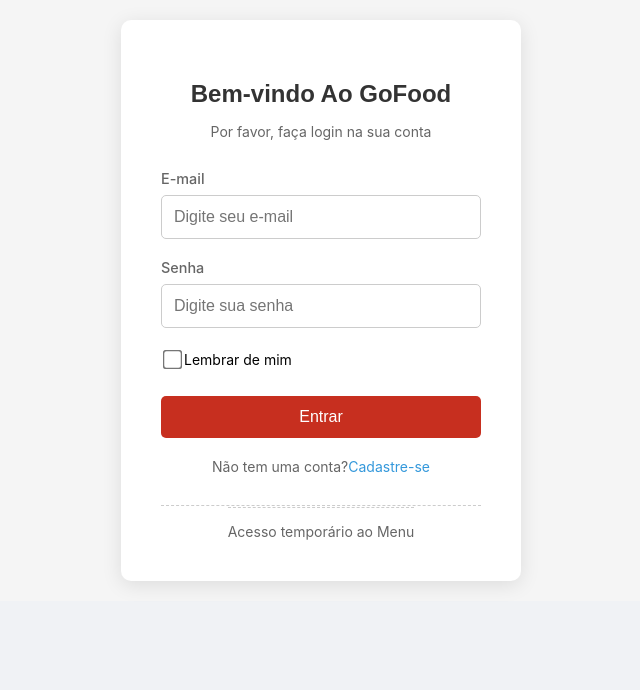
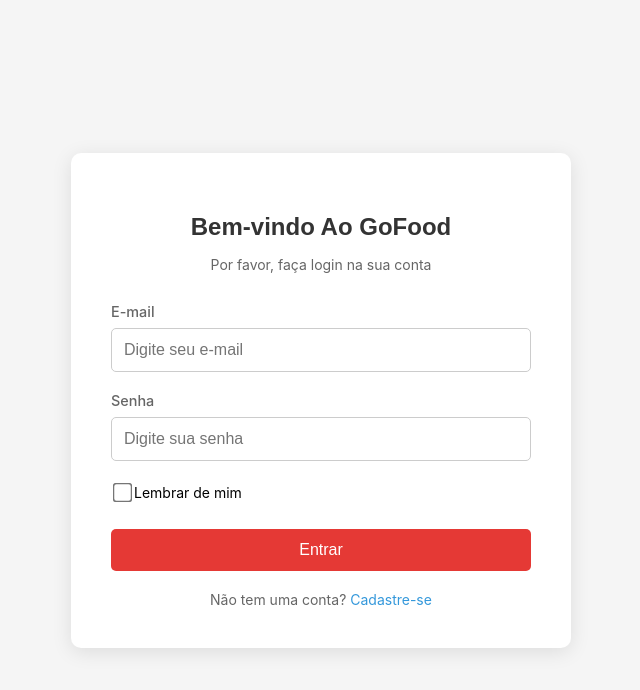
Before and after one commit to CauaConceicao20/GoFood-Delivery-Final, a React (Create React App) app in the folder src/front-end/: page /login in a window 1280 px wide. Shown: the top 690 px of the page, without its empty margins (319-959 px from the left). Built offline with nearby package versions, Linux system fonts and the light colour scheme.

Commit message:
feat: conecta tela de login ao back end

```diff
--- a/src/front-end/src/components/header/Header.jsx
+++ b/src/front-end/src/components/header/Header.jsx
@@ -11,7 +11,7 @@
 
 const Header = ({ toggleAddressModal }) => {
   const [showMenu, setShowMenu] = useState(false);
-  const [estadoDoUsuario, setEstadoDoUsuario] = useState(1);
+  const [estadoDoUsuario, setEstadoDoUsuario] = useState(0);
   const [cep, setCep] = useState('');
 
   const handlePerfilClick = (event) => {
--- a/src/front-end/src/telas/carrinho/Carrinho.css
+++ b/src/front-end/src/telas/carrinho/Carrinho.css
@@ -18,7 +18,6 @@
 
 /* O restante do seu Carrinho.css (itens, resumo de pagamento, etc.) permanece o mesmo,
    pois os ajustes anteriores já organizaram esses elementos verticalmente. */
-
 
 .carrinho-main {
     display: flex;
--- a/src/front-end/src/telas/login/Login.css
+++ b/src/front-end/src/telas/login/Login.css
@@ -1,3 +1,19 @@
+* {
+  padding: 0;
+  margin: 0;
+}
+
+.section-login {
+  overflow: hidden;
+  width: 100vw;
+  height: 100vh;
+  display: flex;
+  justify-content: center;
+  align-items: center;
+  background-color: #f5f5f5;
+
+}
+
 .login-container {
   justify-content: center;
   align-items: center;
@@ -6,7 +22,7 @@
   padding: 20px;
   gap: 40px;
   width: 100%;
-  margin: 10;
+  margin: auto;
 }
 
 
@@ -14,24 +30,20 @@
   flex: 1;
   display: flex;
   justify-content: center;
-  /* Alinha o formulário à esquerda */
   align-items: center;
   padding: 4rem;
-
+  background: white;
 }
 
 .login-box {
   width: 100%;
-  max-width: 400px;
-  /* Largura máxima do formulário */
+  max-width: 500px;
   background: white;
   padding: 40px;
   border-radius: 10px;
   box-shadow: 0 4px 20px rgba(0, 0, 0, 0.1);
-  margin: 0 auto;
-  /* Centraliza horizontalmente */
+  margin: auto;
 }
-
 
 .login-header {
   text-align: center;
@@ -110,10 +122,10 @@
   text-decoration: underline;
 }
 
-.login-button {
+.btn-login {
   width: 100%;
   padding: 12px;
-  background-color: #c72f1f;
+  background-color: #E53935;
   color: white;
   border: none;
   border-radius: 5px;
@@ -123,8 +135,8 @@
   transition: background-color 0.3s;
 }
 
-.login-button:hover {
-  background-color: #2980b9;
+.btn-login:hover {
+  background-color: #a82d2d;
 }
 
 .signup-link {
@@ -186,22 +198,3 @@
 .restaurant-button:hover {
   background-color: #e67e22;
 }
-
-/* estilo link temporario para menu */
-.temp-menu-link {
-  text-align: center;
-  margin-top: 30px;
-  padding-top: 15px;
-  border-top: 1px dashed #ccc;
-}
-
-.temp-menu-link a {
-  color: #666;
-  text-decoration: none;
-  font-size: 14px;
-}
-
-.temp-menu-link a:hover {
-  text-decoration: underline;
-  color: #333;
-}
--- a/src/front-end/src/telas/login/Login.jsx
+++ b/src/front-end/src/telas/login/Login.jsx
@@ -1,62 +1,85 @@
-import React, { useState } from 'react';
+import React, { useState, useRef } from 'react';
 import './Login.css';
-import { Link } from 'react-router-dom';
+import { Link, useNavigate } from 'react-router-dom';
 
 const Login = () => {
-  const [email, setEmail] = useState('');
-  const [password, setPassword] = useState('');
+  const emailRef = useRef(null);
+  const senhaRef = useRef(null);
+  const rememberRef = useRef(null);
+  const navigate = useNavigate();
+
+  const [mensagem, setMensagem] = useState('');
+  const [loading, setLoading] = useState(false);
   const [rememberMe, setRememberMe] = useState(false);
-  const [error, setError] = useState('');
 
-  const handleSubmit = (e) => {
+  const handleLogin = async (e) => {
     e.preventDefault();
-    setError('');
+    setMensagem('');
+    setLoading(true);
 
-    // Validação básica
-    if (!email || !password) {
-      setError('Por favor, preencha todos os campos');
-      return;
+    const email = emailRef.current.value;
+    const senha = senhaRef.current.value;
+
+    try {
+      const response = await fetch('http://localhost:3001/api/v1/auth/login', {
+        method: 'POST',
+        headers: { 'Content-Type': 'application/json' },
+        body: JSON.stringify({ email, senha }),
+        credentials: 'include'
+      });
+
+      const data = await response.json();
+
+      if (response.ok) {
+        navigate("/main_menu");
+      } else {
+        setMensagem(data.erro || 'Erro ao fazer login.');
       }
-
-    //chamada à API de autenticação
-    console.log('Dados do login:', { email, password, rememberMe });
-
-    // Simulação de login bem-sucedido
-    // alert('Login realizado com sucesso!');
+    } catch (error) {
+      setMensagem('Erro de conexão com o servidor.');
+    } finally {
+      setLoading(false);
+    }
   };
 
   return (
+    <section className="section-login">
       <div className="login-container">
-
-
         <div className="login-box">
           <div className="login-header">
             <h2>Bem-vindo Ao GoFood</h2>
             <p>Por favor, faça login na sua conta</p>
           </div>
 
-        {error && <div className="error-message">{error}</div>}
+          {mensagem && (
+            <div
+              className="error-message"
+              style={{ color: mensagem.includes('sucesso') ? 'green' : '#E53935' }}
+            >
+              {mensagem}
+            </div>
+          )}
 
-        <form onSubmit={handleSubmit} className="login-form">
+          <form id="form-login" onSubmit={handleLogin}>
             <div className="form-group">
-            <label htmlFor="email">E-mail</label>
+              <label htmlFor="input-email">E-mail</label>
               <input
+                id="input-email"
                 type="email"
-              id="email"
-              value={email}
-              onChange={(e) => setEmail(e.target.value)}
                 placeholder="Digite seu e-mail"
+                ref={emailRef}
+                required
               />
             </div>
 
             <div className="form-group">
-            <label htmlFor="password">Senha</label>
+              <label htmlFor="input-senha">Senha</label>
               <input
+                id="input-senha"
                 type="password"
-              id="password"
-              value={password}
-              onChange={(e) => setPassword(e.target.value)}
                 placeholder="Digite sua senha"
+                ref={senhaRef}
+                required
               />
             </div>
 
@@ -67,27 +90,25 @@
                   id="remember"
                   checked={rememberMe}
                   onChange={(e) => setRememberMe(e.target.checked)}
+                  ref={rememberRef}
                 />
                 <label htmlFor="remember">Lembrar de mim</label>
               </div>
             </div>
 
-          <button type="submit" className="login-button">
-            Entrar
+            <button className="btn-login" type="submit" disabled={loading}>
+              {loading ? 'Entrando...' : 'Entrar'}
             </button>
           </form>
 
           <div className="signup-link">
             Não tem uma conta?
-          <Link to="/cadastro" className="action-button primary-button">Cadastre-se</Link>
-        </div>
-
-        <div className="temp-menu-link">
-          <Link to="/main_menu" className="temp-menu-link">Acesso temporário ao Menu</Link>
-        </div>
-
+            <Link to="/cadastro" className="action-button primary-button"> Cadastre-se
+            </Link>
           </div>
         </div>
+      </div>
+    </section>
   );
 };
 
```
Lines whose indentation alone changed are shown as unchanged.
